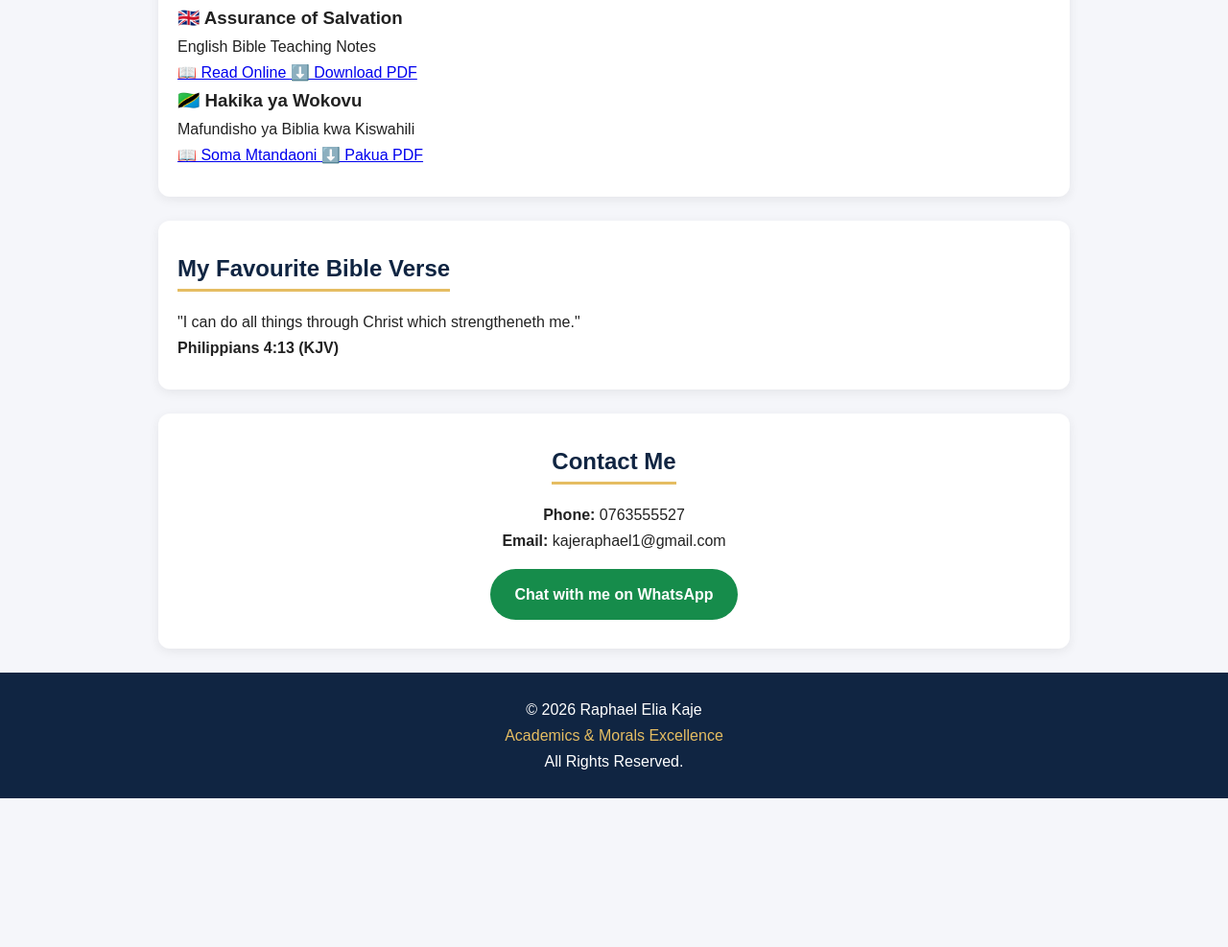
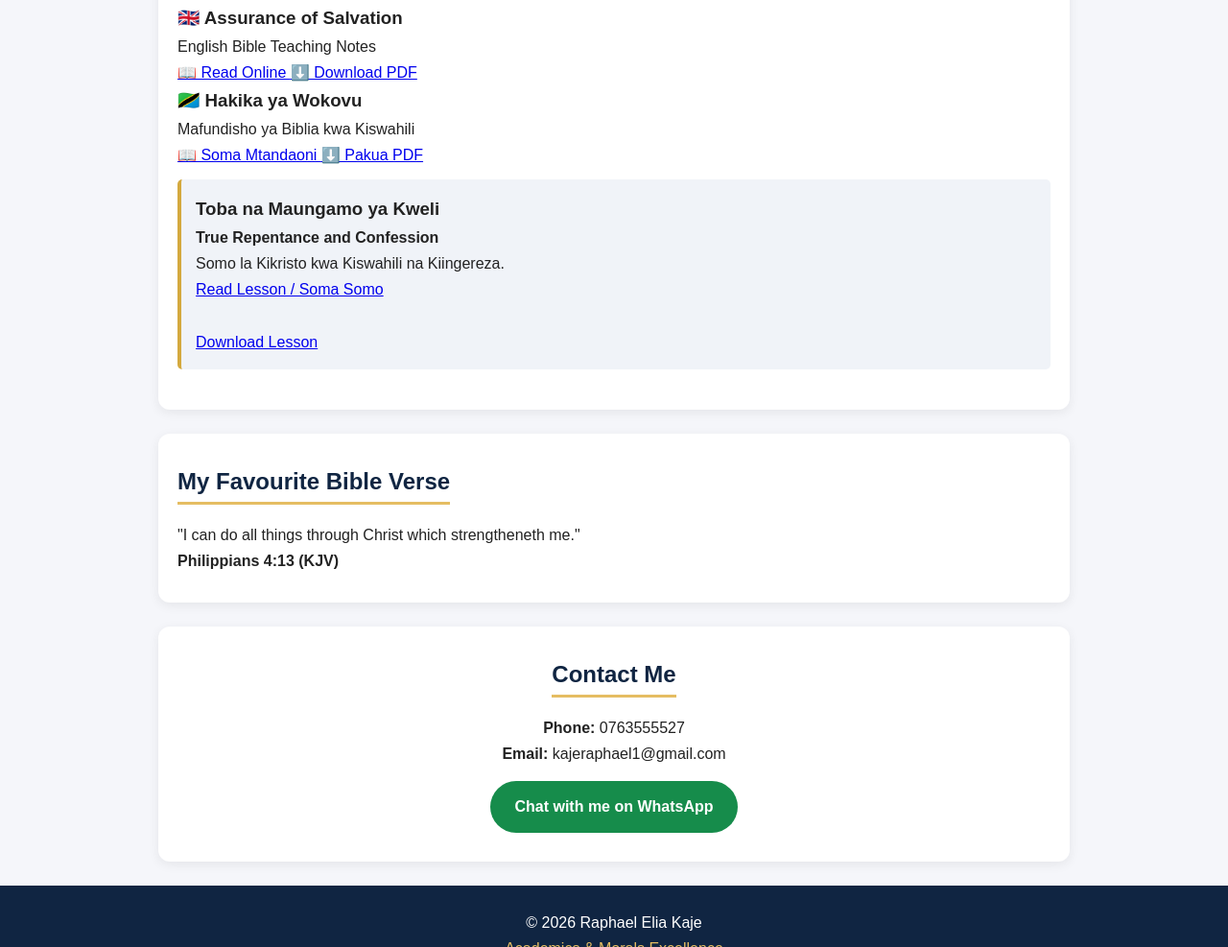
Before and after one commit to kajeraphael1-commits/Raphael123.Github.io, a plain HTML site: page index.html in a window 1280 px wide. Shown: the part 1896-2883 px from the top of the page at 96% size. Before the commit the page ends 2728 px from the top, so only its background shows below. Drawn offline with Linux system fonts and the light colour scheme.

Commit message:
Add resource section for True Repentance lesson

```diff
--- a/index.html
+++ b/index.html
@@ -244,6 +244,23 @@ footer span {
      ⬇️ Pakua PDF
   </a>
 </div>
+  <div class="resource">
+  <h3>Toba na Maungamo ya Kweli</h3>
+  <h4>True Repentance and Confession</h4>
+
+  <p>Somo la Kikristo kwa Kiswahili na Kiingereza.</p>
+
+  <a href="Toba_na_Maungamo_ya_Kweli_Bilingual.pdf"
+     target="_blank">
+     Read Lesson / Soma Somo
+  </a>
+
+  <br><br>
+
+  <a href="Toba_na_Maungamo_ya_Kweli_Bilingual.pdf" download>
+     Download Lesson
+  </a>
+</div>
 </section>
 <section>
   <h2>My Favourite Bible Verse</h2>
```
